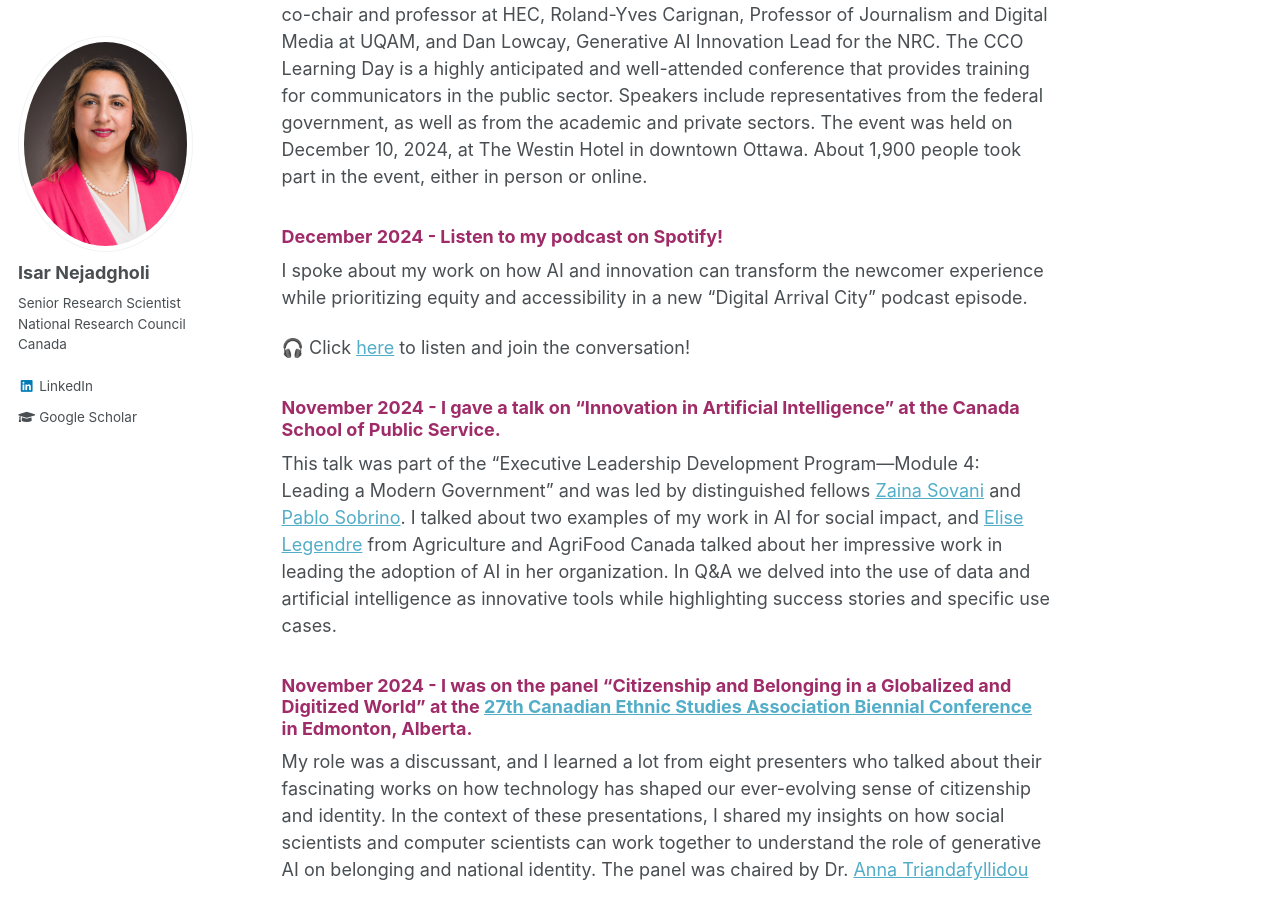
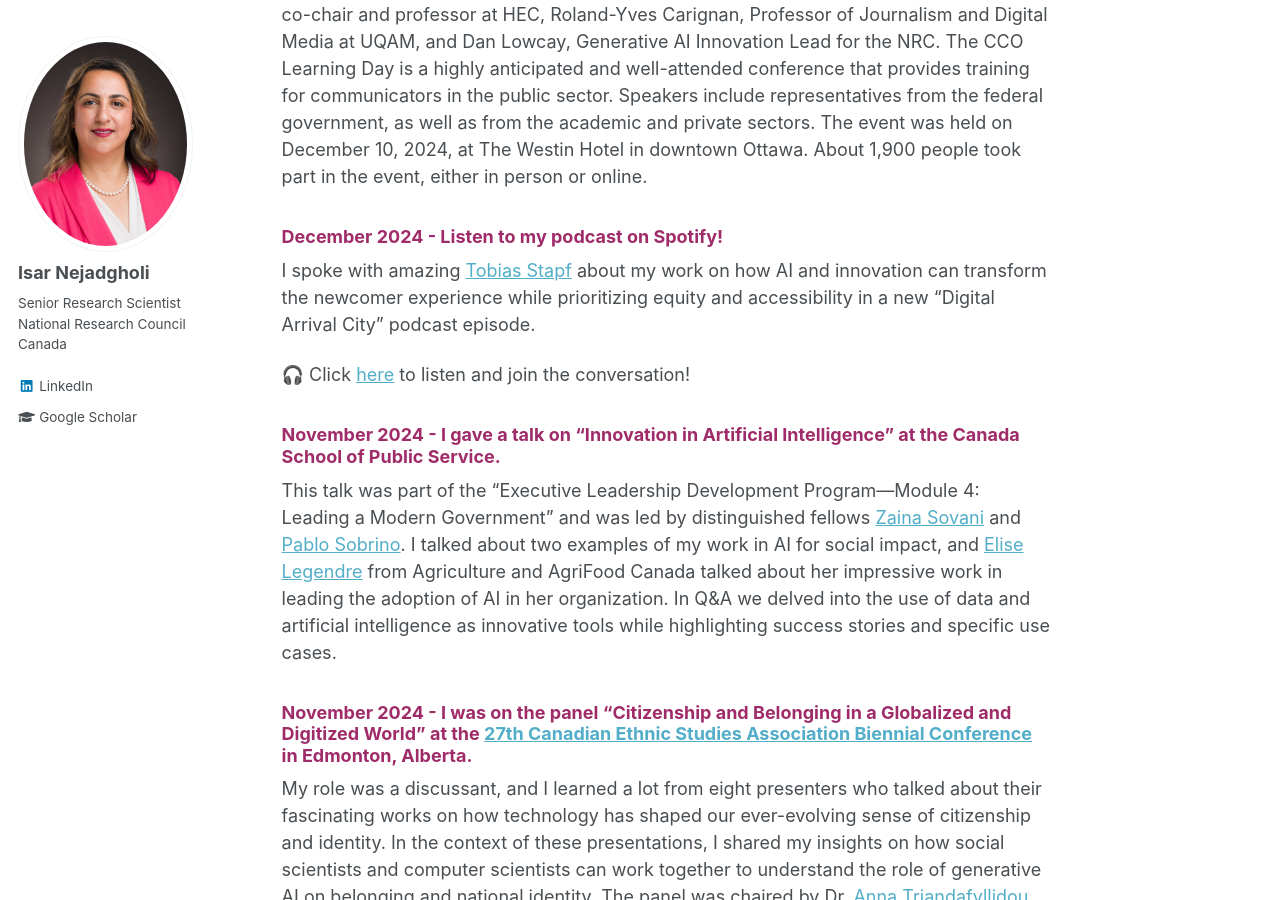
Before and after one commit to IsarNejad/IsarNejad.github.io, a Jekyll site: the page built from _pages/about.md, in a window 1280 px wide and 900 px high, scrolled down 1176 px. Built offline with Jekyll 4.4.1, drawn with Linux system fonts in a browser that asks for light colours.

Commit message:
Update about.md

```diff
--- a/_pages/about.md
+++ b/_pages/about.md
@@ -30,7 +30,7 @@ I was on a panel on **AI and Trust** at the Communications Community Office (CCO
 {: .amaranth-deep-purple}
 ### December 2024 - Listen to my podcast on Spotify!
 
-I spoke about my work on how AI and innovation can transform the newcomer experience while prioritizing equity and accessibility in a new "Digital Arrival City" podcast episode.
+I spoke with amazing [Tobias Stapf](https://www.linkedin.com/in/tobias-stapf-8b604b8/?original_referer=https%3A%2F%2Fwww%2Egoogle%2Ecom%2F&originalSubdomain=de) about my work on how AI and innovation can transform the newcomer experience while prioritizing equity and accessibility in a new "Digital Arrival City" podcast episode.
 
 🎧 Click [here](https://lnkd.in/dqKjEjRu) to listen and join the conversation!
 
```
